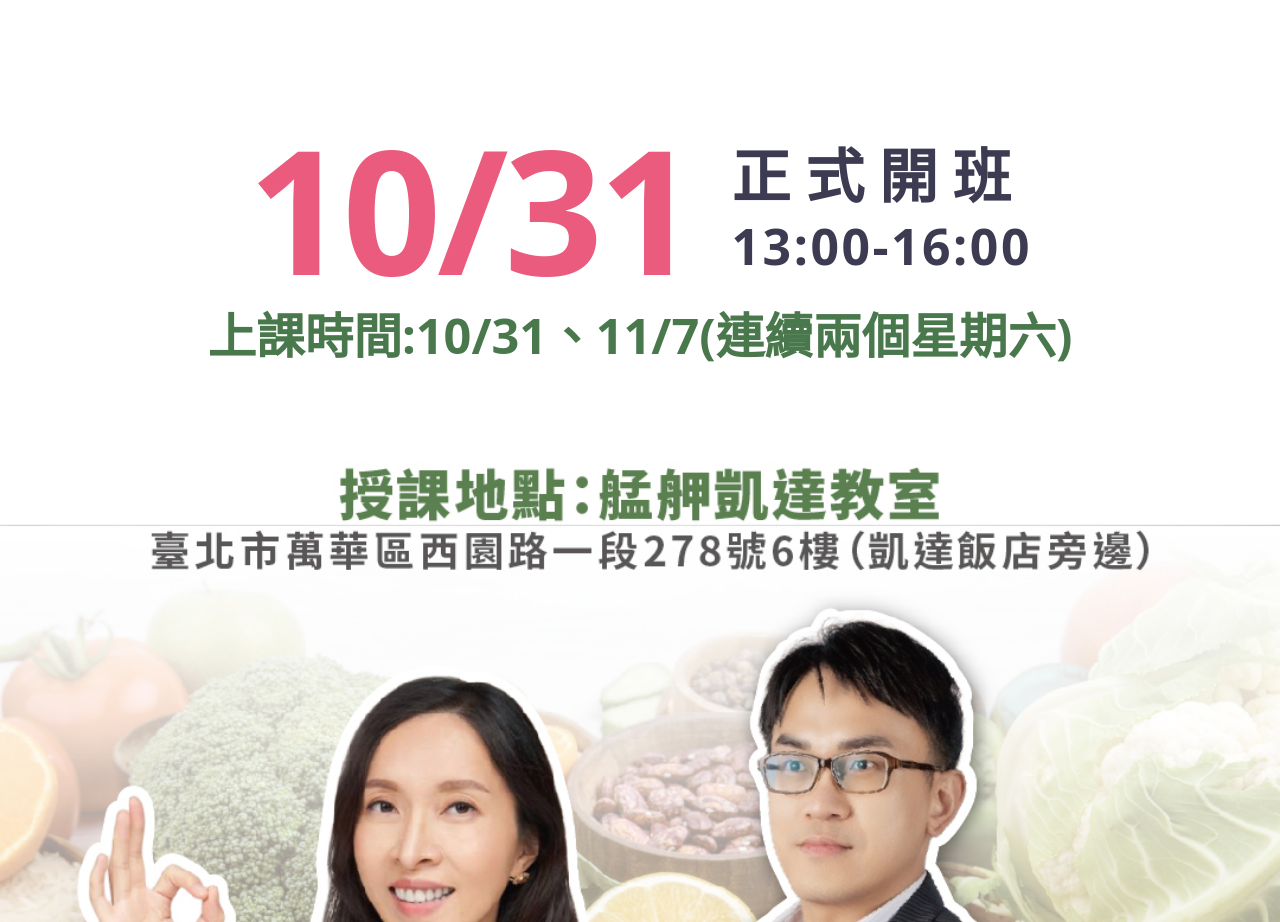
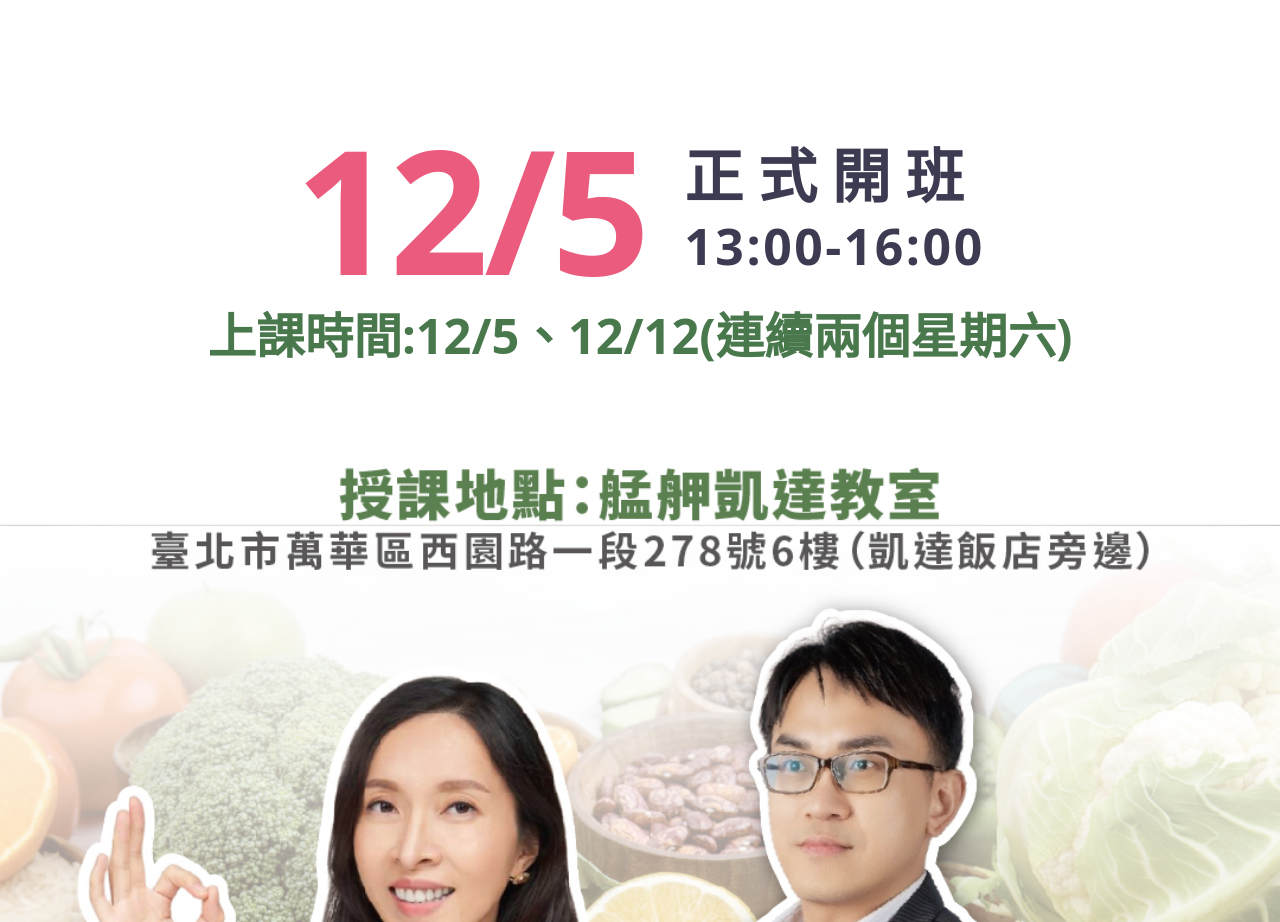
Before and after one commit to ultracl2689/WellnessFlow-BigWay, a Vue app: page / in a window 1280 px wide. Shown: the part 9820-10742 px from the top of the page. Built offline with nearby package versions, Linux system fonts and the light colour scheme.

Commit message:
Update date 12/5 12/12

```diff
--- a/src/App.vue
+++ b/src/App.vue
@@ -81,21 +81,29 @@ function scrollTo(id) {
         <img :src="src" alt="開班資訊" class="w-full block" />
         <div
           class="absolute inset-x-0 bg-white flex flex-col items-center justify-center select-none"
-          style="top: 34.5%; height: 13.5%;"
+          style="top: 34.5%; height: 13.5%"
         >
           <!-- 開班日期與時間 -->
           <div class="flex items-center justify-center gap-[3cqw] mb-[0.8cqw]">
-            <span class="text-[#eb5b7d] font-black text-[13.5cqw] leading-none tracking-tight">
-              10/31
+            <span
+              class="text-[#eb5b7d] font-black text-[13.5cqw] leading-none tracking-tight"
+            >
+              12/5
             </span>
-            <div class="text-[#3c3b51] font-black text-left flex flex-col justify-center leading-tight">
+            <div
+              class="text-[#3c3b51] font-black text-left flex flex-col justify-center leading-tight"
+            >
               <span class="text-[4.6cqw] tracking-[0.25em]">正式開班</span>
-              <span class="text-[3.9cqw] tracking-wider mt-[0.2cqw]">13:00-16:00</span>
+              <span class="text-[3.9cqw] tracking-wider mt-[0.2cqw]"
+                >13:00-16:00</span
+              >
             </div>
           </div>
           <!-- 上課時間 -->
-          <div class="text-[#4a784d] font-bold text-[3.8cqw] tracking-normal leading-tight">
-            上課時間:10/31、11/7(連續兩個星期六)
+          <div
+            class="text-[#4a784d] font-bold text-[3.8cqw] tracking-normal leading-tight"
+          >
+            上課時間:12/5、12/12(連續兩個星期六)
           </div>
         </div>
       </div>
```
